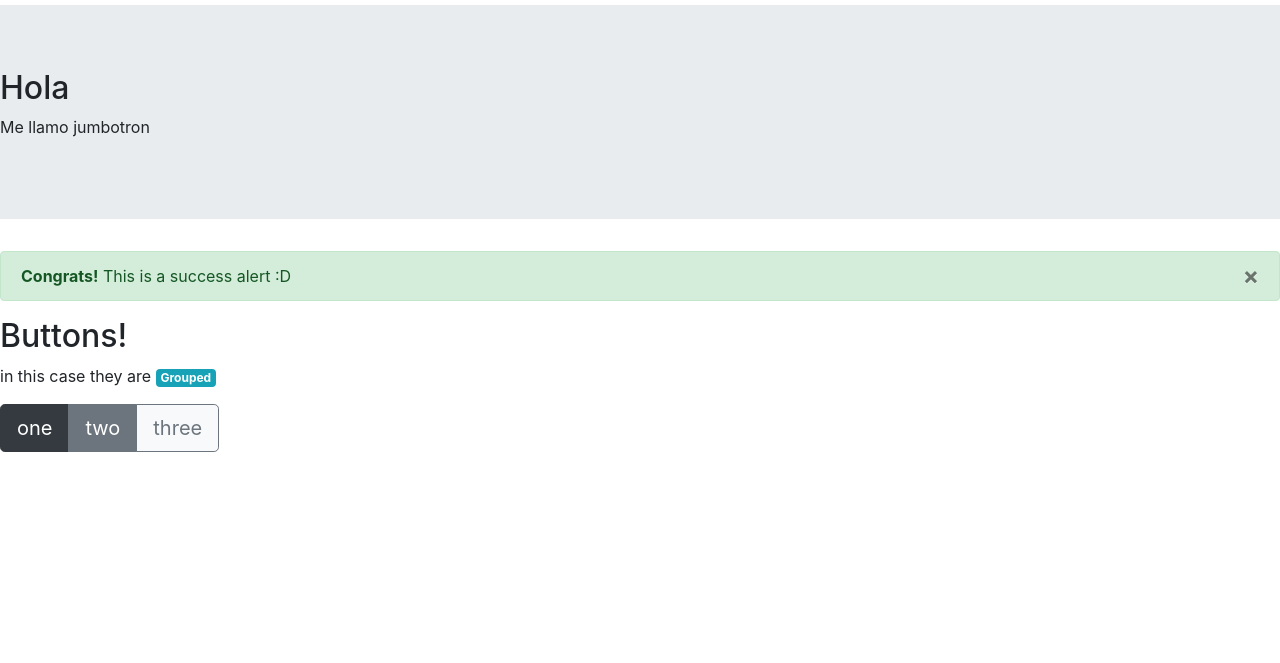
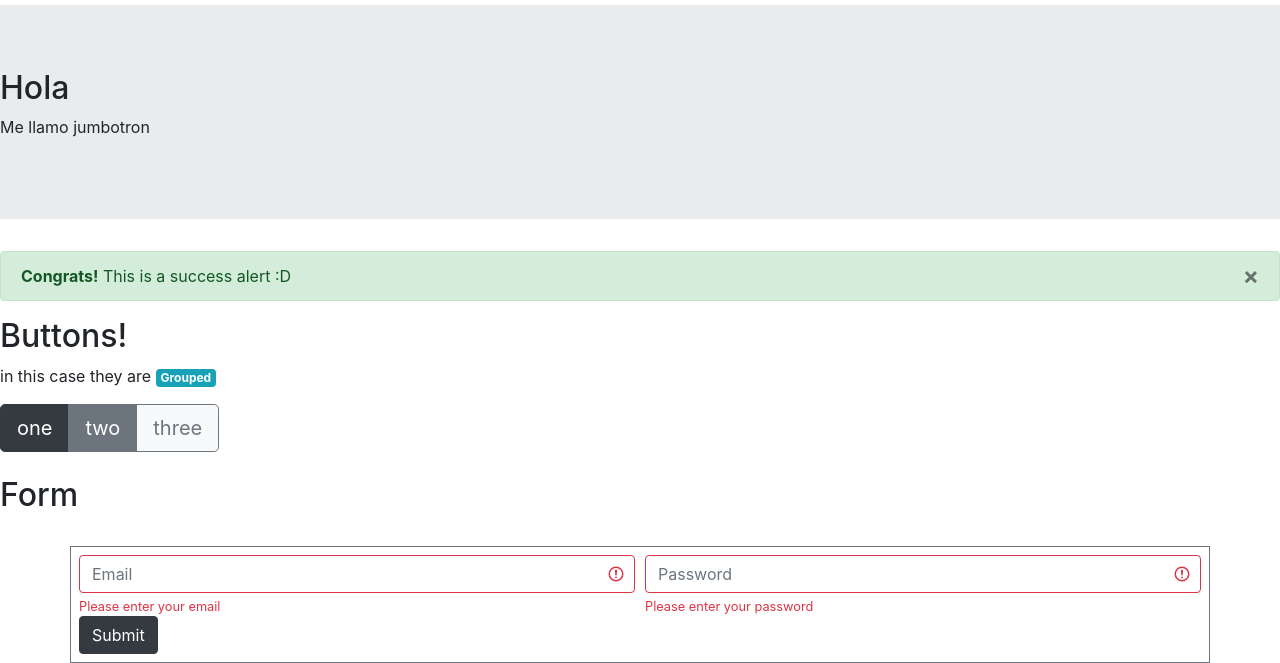
Before and after one commit to Ledwos/jQueryPlay, a website: page front/index.html in a window 1280 px wide. Shown: the part 1496-2159 px from the top of the page. Before the commit the page ends 1948 px from the top, so only its background shows below. Drawn offline with nearby package versions, Linux system fonts and the light colour scheme.

Commit message:
basic form w validation

```diff
--- a/front/index.html
+++ b/front/index.html
@@ -90,5 +90,32 @@
         <button type='button' class='btn btn-secondary'>two</button>
         <button type='button' class='btn btn-light btn-outline-secondary'>three</button>
     </div>
+    <h2 class='mt-4'>Form</h2>
+    <br/>
+    <form class='border border-secondary container container-fluid p-2 was-validated'>
+        <div class='form-row'>
+            <div class='col'>
+                <input
+                    type='text'
+                    class='form-control'
+                    id='email'
+                    placeholder='Email'
+                    pattern="[a-zA-Z0-9!#$%&amp;'*+\/=?^_`{|}~.-]+@[a-zA-Z0-9-]+(\.[a-zA-Z0-9-]+)+"
+                    required>
+                <div class='invalid-feedback'>Please enter your email</div>
+                <div class='valid-feedback'>Thank you :)</div>
+            </div>
+            <div class='col'>
+                <input type='password' class='form-control' id='email' placeholder='Password' required>
+                <div class='invalid-feedback'>Please enter your password</div>
+                <div class='valid-feedback'>Thank you :)</div>
+            </div>
+        </div>
+        <div class='form-row'>
+            <div class='col'>
+                <button type='button' class='btn btn-dark'>Submit</button>
+            </div>
+        </div>
+    </form>
 </body>
 </html>
```
